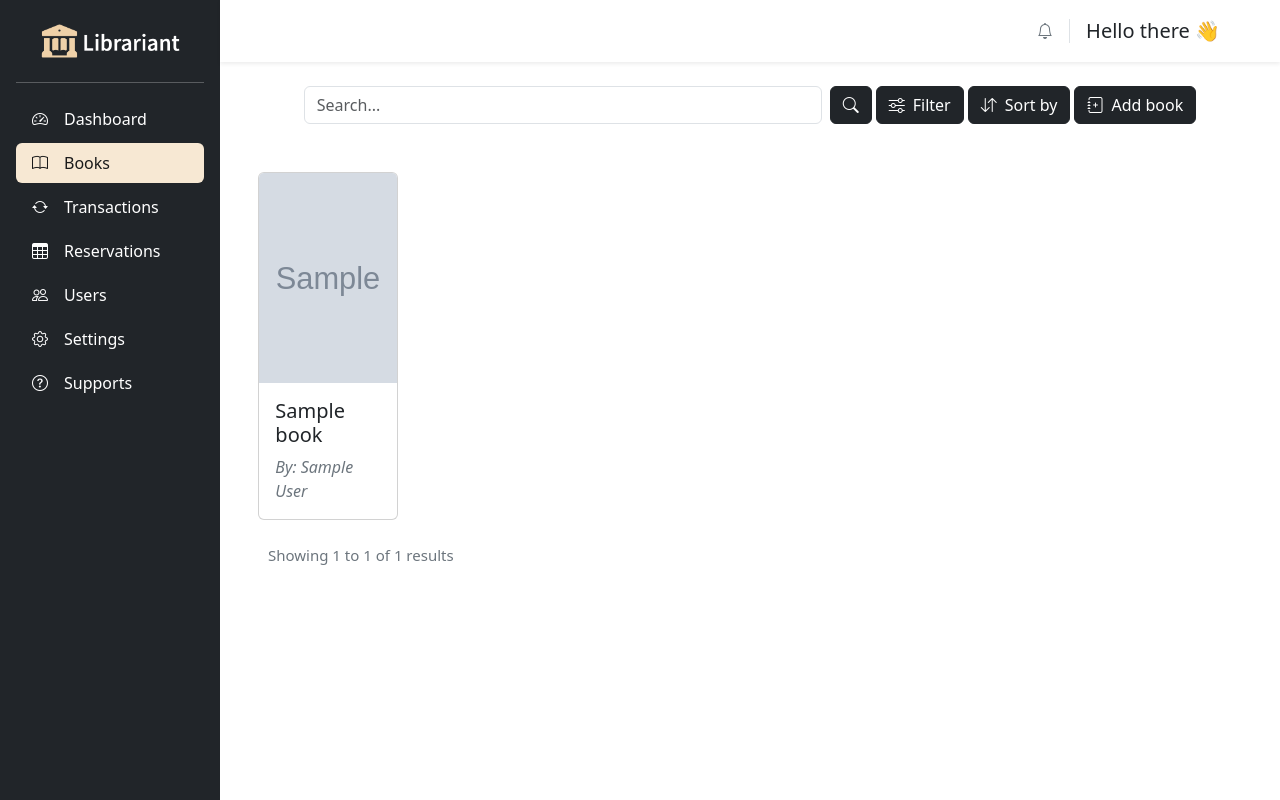
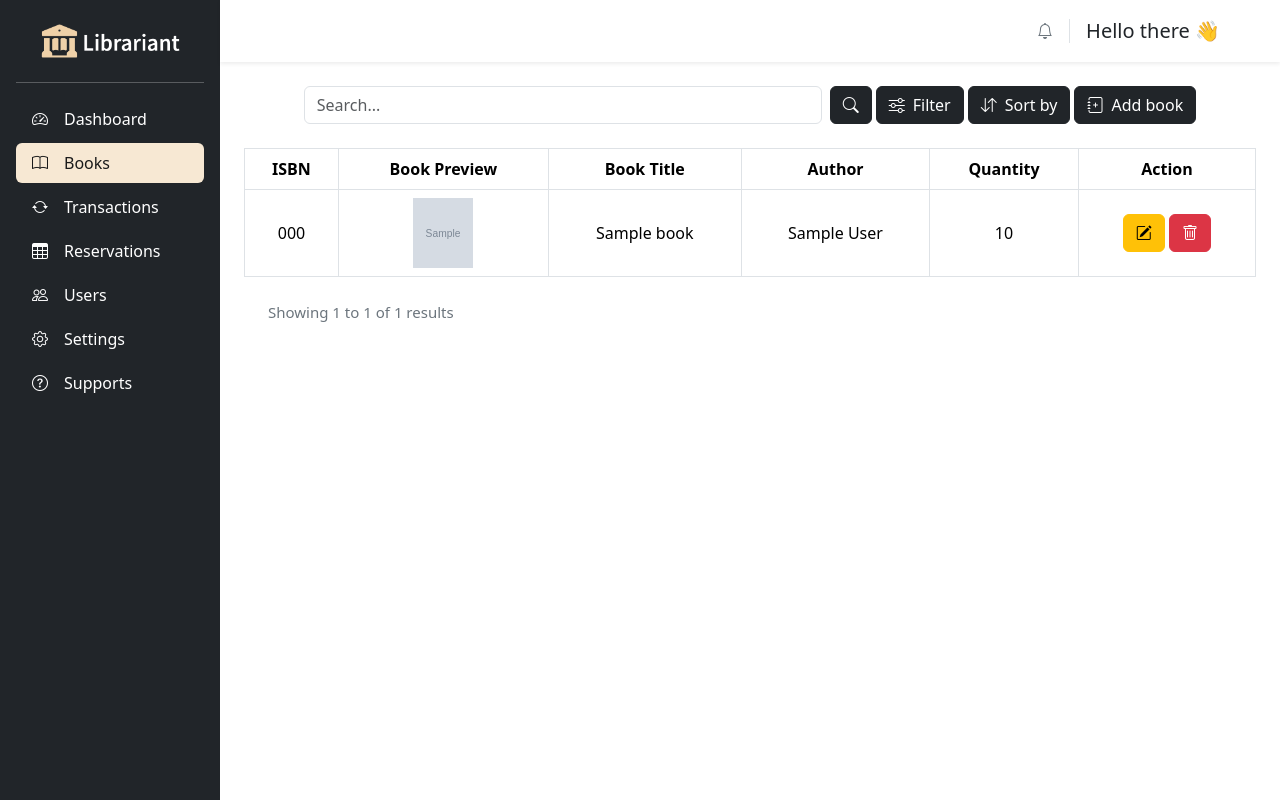
Before and after one commit to MarcoVitoC/librariant, a Laravel app: page /librarian/books in a window 1280 px wide. Run offline with Laravel 9, Linux system fonts and the light colour scheme; a user stored in the database is signed in; data comes from the database, SQL or seed files in the repository; tables that the repository leaves empty hold one stand-in row (values such as "Sample post"); grey boxes marked "Sample" are stand-in pictures; some libraries are stand-ins or nearby versions.

Commit message:
fix: change books view and fix remove-book functionality

```diff
--- a/app/Http/Controllers/BookController.php
+++ b/app/Http/Controllers/BookController.php
@@ -36,8 +36,8 @@ class BookController extends Controller
       return response()->json(['message' => 'Book updated successfully!'], 200);
    }
 
-   public function removeBook($id) {
-      $this->bookService->removeBook($id);
+   public function removeBook(Request $request) {
+      $this->bookService->removeBook($request);
       return response()->json(['message' => 'Book removed successfully!'], 200);
    }
 }
--- a/app/Services/librarian/BookService.php
+++ b/app/Services/librarian/BookService.php
@@ -16,7 +16,7 @@ class BookService {
    }
 
    public function showBooks() {
-      return Book::paginate(12)->withQueryString();
+      return Book::paginate(10)->withQueryString();
    }
 
    public function showBookDetails($request) {
@@ -35,8 +35,8 @@ class BookService {
       $book->update($updatedBook);
    }
 
-   public function removeBook($id) {
-      $book = Book::find($id);
+   public function removeBook($request) {
+      $book = Book::find($request->id);
 
       Storage::delete($book->book_photo);
       $book->delete();
--- a/resources/views/librarian/books.blade.php
+++ b/resources/views/librarian/books.blade.php
@@ -12,20 +12,40 @@
       </form>
    </div>
    @include('librarian.modal.add-book-modal')
-   <div class="row row-cols-1 row-cols-md-6 gx-1 gy-4 m-4">
-      @foreach ($books as $book)
-         <div class="d-flex justify-content-center">
-            <div class="card w-85 h-100 cursor-pointer bookCard" data-book-id="{{ $book->id }}">
-               <img src="{{ asset('storage/' . $book->book_photo) }}" class="card-img-top" alt="Book Preview" height="210px" id="displayBookPhoto">
-               <div class="card-body text-decoration">
-                  <h5 class="card-title">{{ $book->book_title }}</h5>
-                  <p class="card-text text-secondary fst-italic">By: {{ $book->author }}</p>
-               </div>
-            </div>
-         </div>
-      @endforeach
+   <div class="m-4">
+      <table class="table table-hover border">
+         <thead class="align-middle">
+            <tr>
+              <th scope="col" class="border text-center">ISBN</th>
+              <th scope="col" class="border text-center">Book Preview</th>
+              <th scope="col" class="border text-center">Book Title</th>
+              <th scope="col" class="border text-center">Author</th>
+              <th scope="col" class="border text-center">Quantity</th>
+              <th scope="col" class="border text-center">Action</th>
+            </tr>
+         </thead>
+         <tbody>
+            @foreach ($books as $book)
+               <tr class="align-middle">
+                  <td class="border text-center">{{ $book->isbn }}</td>
+                  <td class="border text-center"><img src="{{ asset('storage/' . $book->book_photo) }}" alt="Book Preview" width="60px" height="70px" id="displayBookPhoto"></td>
+                  <td class="border text-center">{{ $book->book_title }}</td>
+                  <td class="border text-center">{{ $book->author }}</td>
+                  <td class="border text-center">{{ $book->quantity }}</td>
+                  <td class="border text-center">
+                     <button type="button" class="btn btn-warning updateBookBtn" data-book-id="{{ $book->id }}">
+                        <i class="bi bi-pencil-square"></i>
+                     </button>
+                     <button type="button" class="btn btn-danger removeBookBtn" data-book-id="{{ $book->id }}">
+                        <i class="bi bi-trash"></i>
+                     </button>
+                  </td>
+               </tr>
+            @endforeach
+         </tbody>
+      </table>
    </div>
-   @include('librarian.modal.edit-book-modal')
+   @include('librarian.modal.update-book-modal')
    <div class="d-flex justify-content-between align-items-center mx-5">
       <p class="text-secondary fw-normal fs-7">
          Showing <span class="fw-medium">{{ $books->firstItem() }}</span> to <span class="fw-medium">{{ $books->lastItem() }}</span> of <span class="fw-medium">{{ $books->total() }}</span> results
@@ -36,8 +56,8 @@
 
 @section('js-extra')
    <script>
-      $(document).ready(() => {
-         $('#addBookBtn').click((e) => {
+      $(document).ready(function() {
+         $('#addBookBtn').click(function(e) {
             e.preventDefault();
 
             $.ajax({
@@ -47,17 +67,17 @@
                dataType: 'json',
                processData: false,
                contentType: false,
-               success: (response) => {
+               success: function(response) {
                   Swal.fire({
                      icon: 'success',
                      title: response.message,
-                  }).then(() => {
+                  }).then(function() {
                      $('#addBookForm')[0].reset();
                      $('.addBookPreview').attr('src', "{{ asset('images/banner.png') }}");
                      $('#addBookModal').modal('hide');
                   });
                },
-               error: (xhr, status, error) => {
+               error: function(xhr, status, error) {
                   let response = JSON.parse(xhr.responseText);
                   let inputFields = $('.input-field').map(function() {
                      return this.id;
@@ -81,59 +101,47 @@
             });
          });
 
-         $('#addBookBtn-close1, #addBookBtn-close2').click(() => {
+         $('input[type="file"][id="book_photo"]').on('change', function() {
+            const reader = new FileReader();
+            reader.onload = function(e) {
+               $('.addBookPreview').attr('src', e.target.result);
+            }
+            reader.readAsDataURL($(this)[0].files[0]);
+         });
+
+         $('#addBookBtn-close1, #addBookBtn-close2').click(function() {
             $('#addBookForm')[0].reset();
             $('.addBookPreview').attr('src', "{{ asset('images/banner.png') }}");
             $('.input-field').removeClass('is-valid');
             $('.input-field').removeClass('is-invalid');
          });
 
-         // $('#removeBookBtn').click((e) => {
-         //    e.preventDefault();
-         //    console.log('REMOVE');
-         //    Swal.fire({
-         //       icon: 'warning',
-         //       title: 'Are you sure want to remove this book?',
-         //       text: 'Removed book cannot be undo!',
-         //       showCancelButton: true,
-         //       cancelButtonColor: '#D33',
-         //       confirmButtonColor: '#3085D6',
-         //       confirmButtonText: 'Yes'
-         //    }).then((result) => {
-         //       if (result.isConfirmed) {
-         //          Swal.fire(
-         //             icon: 'success',
-         //             title: 'Book removed successfully!'
-         //          )
-         //       }
-         //       $('#editBookModal').modal('hide');
-         //    });
-         // });
-
-         $('.bookCard').click(function() {
+         $('.updateBookBtn').click(function() {
             let bookId = $(this).data('book-id');
             let url = "{{ route('librarian.book_details') }}";
-            let editBookModal = $('.editBookModal');
-            let editBookForm = editBookModal.find('form');
+            let updateBookModal = $('.updateBookModal');
+            let updateBookForm = updateBookModal.find('form');
+
             $.get(url, {id: bookId}, function(data) {
-               editBookForm.find('input[name="book_id"]').val(data.book.id);
+               updateBookForm.find('input[name="book_id"]').val(data.book.id);
                $('.updatedBookPreview').attr('src', "{{ asset('storage/') }}" + '/' + data.book.book_photo);
-               editBookForm.find('input[name="oldBookPreview"]').val(data.book.book_photo);
-               editBookForm.find('input[name="isbn"]').val(data.book.isbn);
-               editBookForm.find('input[name="book_title"]').val(data.book.book_title);
-               editBookForm.find('input[name="author"]').val(data.book.author);
-               editBookForm.find('input[name="pages"]').val(data.book.pages);
-               editBookForm.find('input[name="publisher"]').val(data.book.publisher);
-               editBookForm.find('input[name="publish_date"]').val(data.book.publish_date);
-               editBookForm.find('input[name="genre"]').val(data.book.genre);
-               editBookForm.find('input[name="quantity"]').val(data.book.quantity);
-               editBookForm.find('input[name="language"]').val(data.book.language);
-               editBookForm.find('textarea[name="summary"]').val(data.book.summary);
-               $('.editBookModal').modal('show');
-            }, 'json');
+               updateBookForm.find('input[name="oldBookPreview"]').val(data.book.book_photo);
+               updateBookForm.find('input[name="isbn"]').val(data.book.isbn);
+               updateBookForm.find('input[name="book_title"]').val(data.book.book_title);
+               updateBookForm.find('input[name="author"]').val(data.book.author);
+               updateBookForm.find('input[name="pages"]').val(data.book.pages);
+               updateBookForm.find('input[name="publisher"]').val(data.book.publisher);
+               updateBookForm.find('input[name="publish_date"]').val(data.book.publish_date);
+               updateBookForm.find('input[name="genre"]').val(data.book.genre);
+               updateBookForm.find('input[name="quantity"]').val(data.book.quantity);
+               updateBookForm.find('input[name="language"]').val(data.book.language);
+               updateBookForm.find('textarea[name="summary"]').val(data.book.summary);
+
+               updateBookModal.modal('show');
+            });
          });
 
-         $('input[type="file"][name="book_photo"]').on('change', function() {
+         $('input[type="file"][id="update-book_photo"]').on('change', function() {
             const reader = new FileReader();
             reader.onload = function(e) {
                $('.updatedBookPreview').attr('src', e.target.result);
@@ -151,15 +159,16 @@
                dataType: 'json',
                processData: false,
                contentType: false,
-               success: (response) => {
+               success: function(response) {
                   Swal.fire({
                      icon: 'success',
                      title: response.message,
-                  }).then(() => {
-                     $('.editBookModal').modal('hide');
+                  }).then(function() {
+                     $('.updateBookModal').modal('hide');
+                     location.reload();
                   });
                },
-               error: (xhr, status, error) => {
+               error: function(xhr, status, error) {
                   let response = JSON.parse(xhr.responseText);
                   let updateInputFields = $('.update-input-field').map(function() {
                      return this.id;
@@ -180,27 +189,47 @@
                      }
                   }
 
-                  $('.editBookModal').modal('show');
+                  $('.updateBookModal').modal('show');
                }
             });
          });
 
-         $('#editBookBtn-close1, #editBookBtn-close2').click(() => {
+         $('#updateBookBtn-close1, #updateBookBtn-close2').click(function() {
             $('#updateBookForm')[0].reset();
             $('.update-input-field').removeClass('is-valid');
             $('.update-input-field').removeClass('is-invalid');
          });
+
+         $('.removeBookBtn').click(function() {
+            let bookId = $(this).data('book-id');
+            let url = "{{ route('librarian.remove_book') }}";
+
+            Swal.fire({
+               icon: 'warning',
+               title: 'Are you sure want to remove this book?',
+               showCancelButton: true,
+               cancelButtonColor: '#D33',
+               confirmButtonColor: '#3085D6',
+               confirmButtonText: 'Yes'
+            }).then(function(result) {
+               if (result.isConfirmed) {
+                  $.ajax({
+                     type: 'DELETE',
+                     url: url,
+                     data: {id: bookId},
+                     dataType: 'json',
+                     success: function(response) {
+                        Swal.fire({
+                           icon: 'success',
+                           title: response.message
+                        }).then(function() {
+                           location.reload();
+                        });
+                     }
+                  });
+               }
+            });
+         });
       });
-
-      const bookPreview = (bookPhoto, bookPreview) => {
-         const bookImg = document.querySelector('#' +bookPhoto);
-         const bookPreviewDisplay = document.querySelector('.' +bookPreview);
-
-         const oFReader = new FileReader();
-         oFReader.readAsDataURL(bookImg.files[0]);
-         oFReader.onload = (oFREvent) => {
-            bookPreviewDisplay.src = oFREvent.target.result;
-         }
-      }
    </script>
 @endsection
--- a/resources/views/librarian/modal/add-book-modal.blade.php
+++ b/resources/views/librarian/modal/add-book-modal.blade.php
@@ -68,7 +68,7 @@
                      </div>
                      <div class="ps-3 mb-3 col-6">
                         <label for="book_photo" class="form-label">Book Photo:</label>
-                        <input class="form-control input-field" type="file" id="book_photo" name="book_photo"  onchange="bookPreview('book_photo', 'addBookPreview')">
+                        <input class="form-control input-field" type="file" id="book_photo" name="book_photo">
                         <div class="book_photo-feedback"></div>
                      </div>
                   </div>
--- a/resources/views/librarian/modal/edit-book-modal.blade.php
+++ b/resources/views/librarian/modal/update-book-modal.blade.php
@@ -1,9 +1,9 @@
-<div class="modal fade editBookModal" id="" tabindex="-1" aria-labelledby="exampleModalLabel" aria-hidden="true">
+<div class="modal fade updateBookModal" id="" tabindex="-1" aria-labelledby="exampleModalLabel" aria-hidden="true">
    <div class="modal-dialog modal-dialog-centered modal-xl">
       <div class="modal-content">
          <div class="modal-header">
             <h1 class="modal-title fs-5" id="exampleModalLabel">Edit book</h1>
-            <button type="button" class="btn-close" data-bs-dismiss="modal" aria-label="Close" id="editBookBtn-close1"></button>
+            <button type="button" class="btn-close" data-bs-dismiss="modal" aria-label="Close" id="updateBookBtn-close1"></button>
          </div>
          <form action="{{ route('librarian.update_book') }}" method="POST" enctype="multipart/form-data" id="updateBookForm">
             @method('put')
@@ -71,7 +71,7 @@
                      </div>
                      <div class="ps-3 mb-3 col-6">
                         <label for="book_photo" class="form-label">Book Photo:</label>
-                        <input class="form-control update-input-field" type="file" id="update-book_photo" name="book_photo" data-value="">
+                        <input class="form-control update-input-field" type="file" id="update-book_photo" name="book_photo">
                         <div class="book_photo-feedback"></div>
                      </div>
                   </div>
@@ -83,8 +83,7 @@
                </div>
             </div>
             <div class="modal-footer">
-               <button type="button" class="btn btn-secondary" data-bs-dismiss="modal" id="editBookBtn-close2">Close</button>
-               {{-- <button type="submit" class="btn btn-danger" id="removeBookBtn">Remove Book</button> --}}
+               <button type="button" class="btn btn-secondary" data-bs-dismiss="modal" id="updateBookBtn-close2">Close</button>
                <button type="submit" class="btn btn-primary">Update Book</button>
             </div>
          </form>
--- a/routes/web.php
+++ b/routes/web.php
@@ -33,7 +33,7 @@ Route::middleware(['librarian'])->prefix('/librarian')->group(function() {
    Route::get('/bookDetails', [BookController::class, 'showBookDetails'])->name('librarian.book_details');
    Route::post('/addBook', [BookController::class, 'addBook'])->name('librarian.add_book');
    Route::put('/updateBook', [BookController::class, 'updateBook'])->name('librarian.update_book');
-   Route::delete('/books/{id}', [BookController::class, 'removeBook'])->name('librarian.remove_book');
+   Route::delete('/removeBook', [BookController::class, 'removeBook'])->name('librarian.remove_book');
 
    Route::get('/transactions', [LibrarianController::class, 'transactions'])->name('librarian.transactions');
    Route::get('/reservations', [LibrarianController::class, 'reservations'])->name('librarian.reservations');
```
